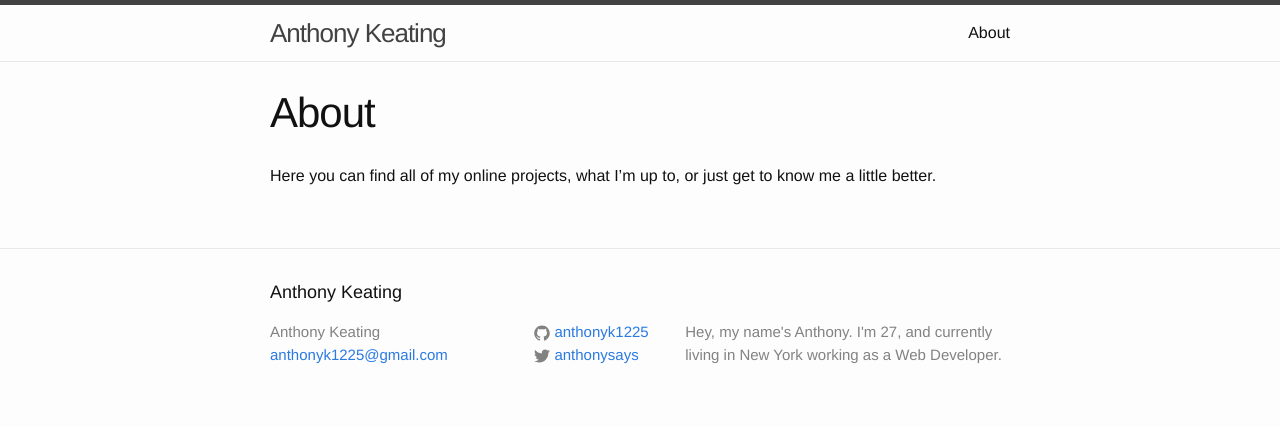
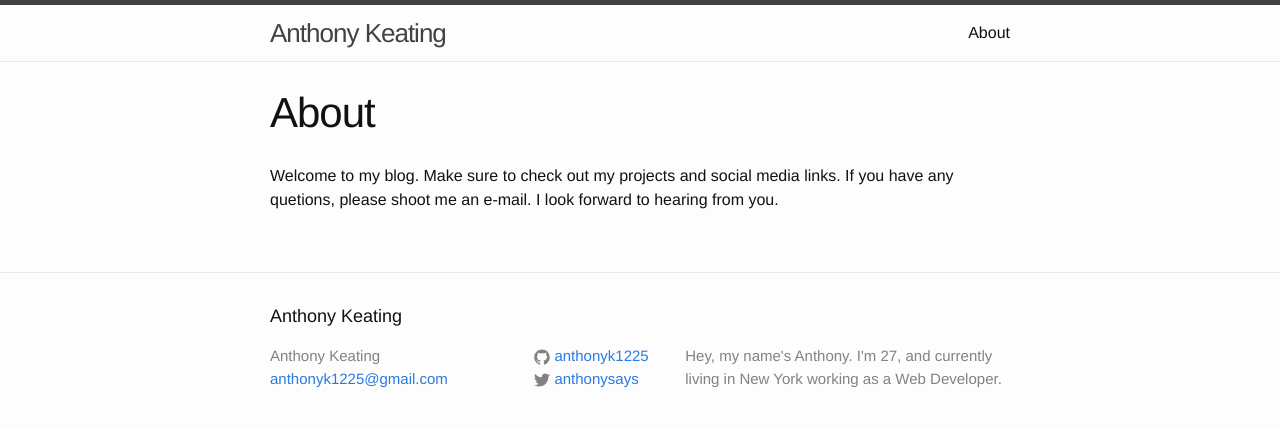
Before and after one commit to anthonyk1225/anthonyk1225.github.io, a Jekyll site: the page built from about.md, in a window 1280 px wide. Shown: the top 427 px of the page. Built offline with Jekyll 4.4.1, drawn with Linux system fonts in a browser that asks for light colours.

Commit message:
updated about

```diff
--- a/about.md
+++ b/about.md
@@ -4,4 +4,4 @@ title: About
 permalink: /about/
 ---
 
-Here you can find all of my online projects, what I'm up to, or just get to know me a little better.
+Welcome to my blog. Make sure to check out my projects and social media links. If you have any quetions, please shoot me an e-mail. I look forward to hearing from you.
```
Also changed, not shown: _posts/2015-02-05-First-Post.markdown (deleted, +0 -7 lines).
